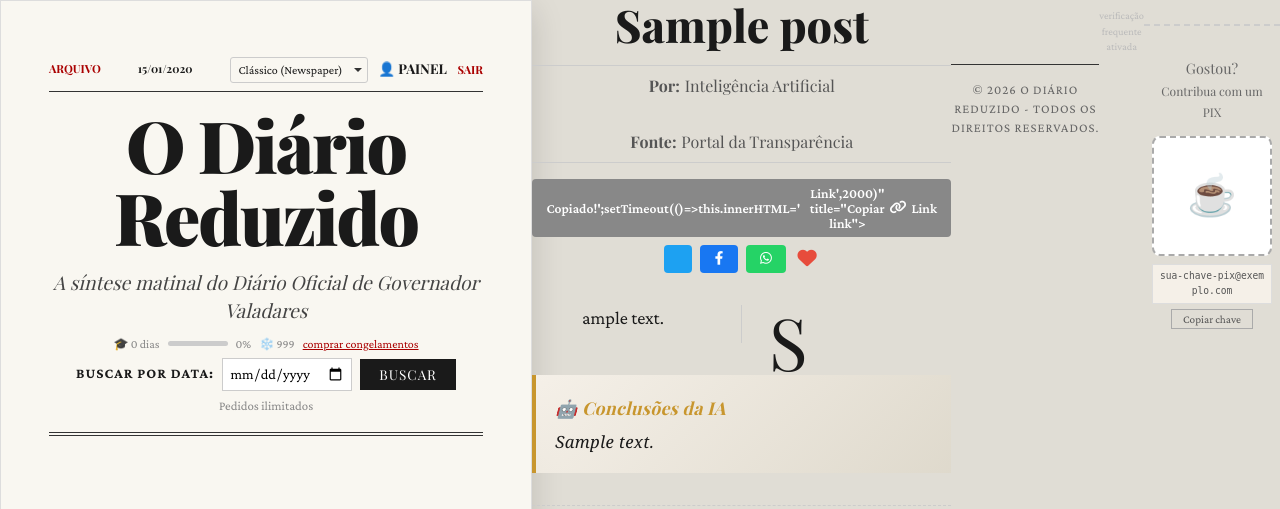
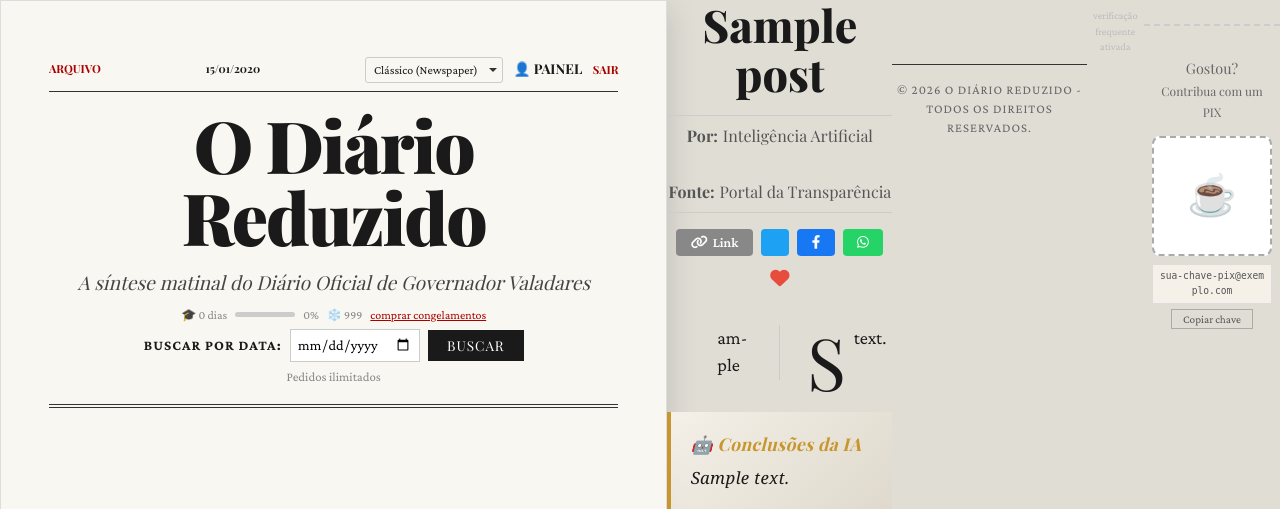
Before and after one commit to matheus-pvds/diarioReduzido, a Flask app: page / in a window 1280 px wide. Shown: the top 509 px of the page. Run offline with Flask 3, Linux system fonts and the light colour scheme; the visitor is signed in with stand-in values (Sample User, id 1); data comes from the database, SQL or seed files in the repository; tables that the repository leaves empty hold one stand-in row (values such as "Sample post"); data that the repository does not hold is empty; parts of the project's set-up code (start-up, migrations or seed data) failed here and were passed over; some web fonts are replaced.

Commit message:
fix: CSP block FA CDN and onclick backslash-quote breaking HTML

```diff
--- a/app.py
+++ b/app.py
@@ -504,7 +504,7 @@
     response.headers['X-Content-Type-Options'] = 'nosniff'
     response.headers['X-Frame-Options'] = 'DENY'
     response.headers['X-XSS-Protection'] = '1; mode=block'
-    response.headers['Content-Security-Policy'] = "default-src 'self'; script-src 'self' https://cdn.jsdelivr.net https://fonts.googleapis.com https://www.google.com https://www.gstatic.com; style-src 'self' https://fonts.googleapis.com 'unsafe-inline'; img-src 'self' data:; font-src 'self' https://fonts.gstatic.com; connect-src 'self'; frame-src 'self' https://www.google.com"
+    response.headers['Content-Security-Policy'] = "default-src 'self'; script-src 'self' https://cdn.jsdelivr.net https://cdnjs.cloudflare.com https://fonts.googleapis.com https://www.google.com https://www.gstatic.com; style-src 'self' https://fonts.googleapis.com https://cdnjs.cloudflare.com 'unsafe-inline'; img-src 'self' data:; font-src 'self' https://fonts.gstatic.com https://cdnjs.cloudflare.com; connect-src 'self'; frame-src 'self' https://www.google.com"
     response.headers['Referrer-Policy'] = 'strict-origin-when-cross-origin'
     response.headers['Permissions-Policy'] = 'geolocation=(), microphone=(), camera=()'
     return response
--- a/templates/index.html
+++ b/templates/index.html
@@ -341,7 +341,7 @@
                 </div>
                 <div class="share-bar">
                     {% if user %}
-                    <button class="share-btn link" onclick="navigator.clipboard.writeText('{{ request.url_root }}share/{{ post.id }}');this.innerHTML='<i class=\"fa-solid fa-check\"></i> Copiado!';setTimeout(()=>this.innerHTML='<i class=\"fa-solid fa-link\"></i> Link',2000)" title="Copiar link"><i class="fa-solid fa-link"></i> Link</button>
+                    <button class="share-btn link" onclick="navigator.clipboard.writeText('{{ request.url_root }}share/{{ post.id }}');this.innerHTML='<i class=&quot;fa-solid fa-check&quot;></i> Copiado!';setTimeout(()=>this.innerHTML='<i class=&quot;fa-solid fa-link&quot;></i> Link',2000)" title="Copiar link"><i class="fa-solid fa-link"></i> Link</button>
                     {% endif %}
                     <a href="https://twitter.com/intent/tweet?text={{ post.title|urlencode }}&url={{ request.url_root }}share/{{ post.id }}" class="share-btn x" target="_blank" title="Compartilhar no X/Twitter"><i class="fa-brands fa-x-twitter"></i></a>
                     <a href="https://www.facebook.com/sharer/sharer.php?u={{ request.url_root }}share/{{ post.id }}" class="share-btn facebook" target="_blank" title="Compartilhar no Facebook"><i class="fa-brands fa-facebook-f"></i></a>
```
